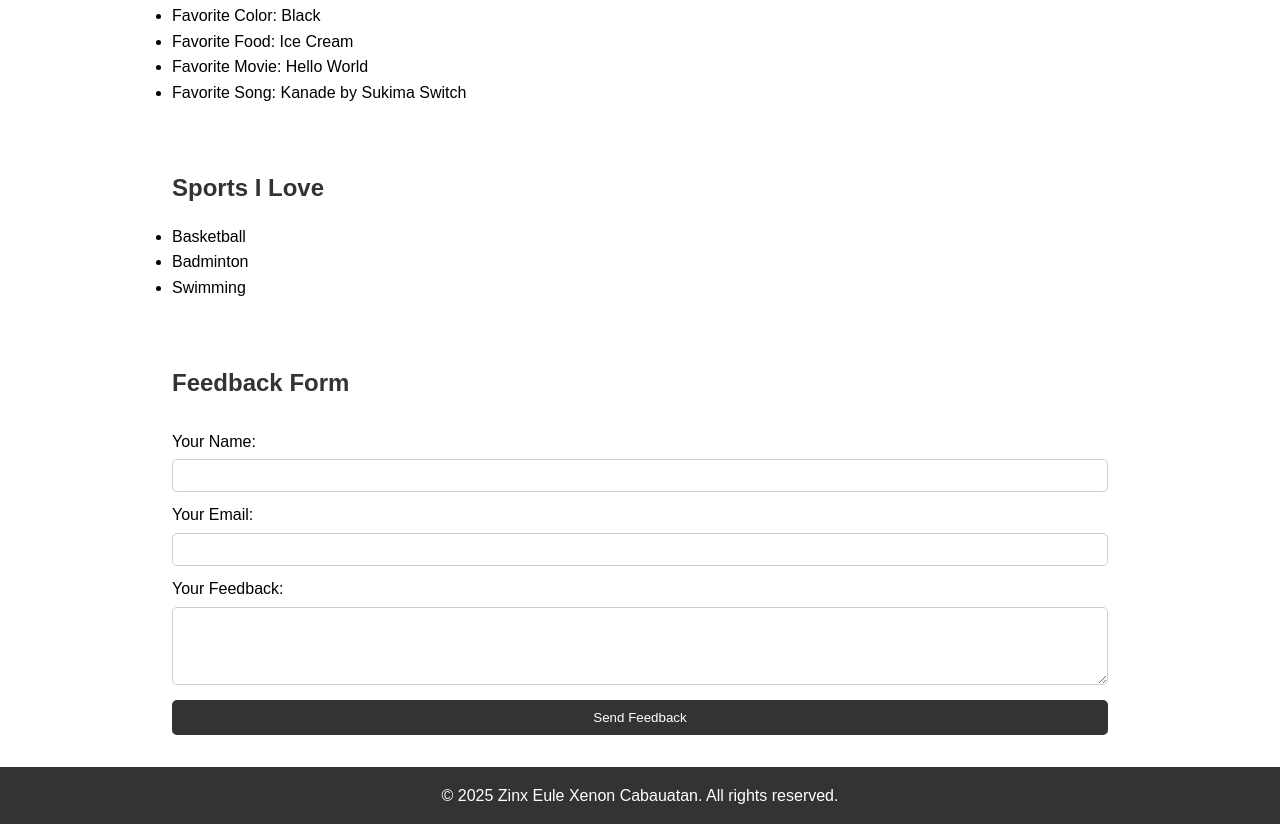
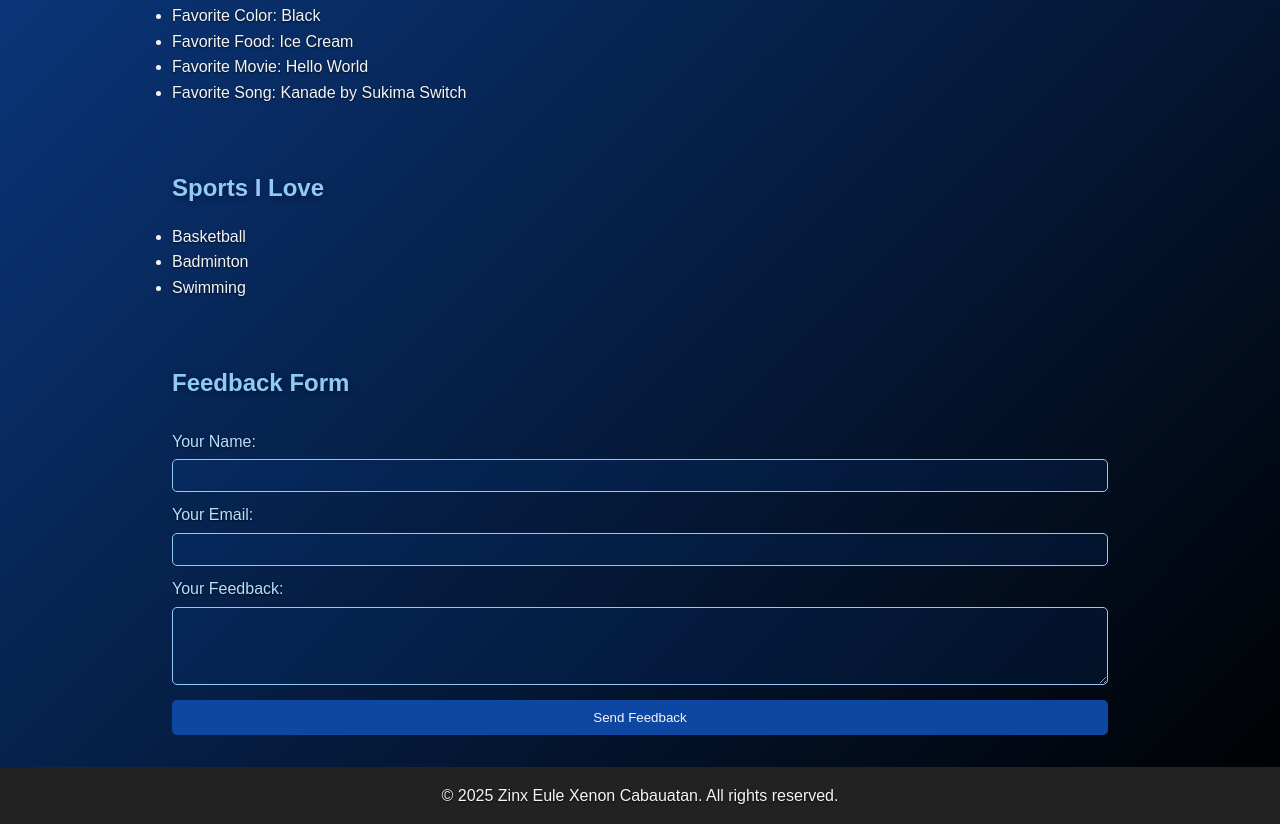
Before and after one commit to Noxxer-sys/cabauatan-bscs3c, a plain HTML site: page index.html in a window 1280 px wide. Shown: the part 707-1531 px from the top of the page. Drawn offline with Linux system fonts and the light colour scheme.

Commit message:
Update style.css

```diff
--- a/style.css
+++ b/style.css
@@ -7,6 +7,11 @@
 body {
     font-family: Arial, sans-serif;
     line-height: 1.6;
+    /* Gradient background: blue to black */
+    background: linear-gradient(135deg, #0d47a1 0%, #000 100%);
+    min-height: 100vh;
+    color: #f5f5f5; /* Light text for good contrast on dark backgrounds */
+    text-shadow: 0 1px 2px rgba(0,0,0,0.7); /* Enhance readability */
 }
 
 /* Navbar */
@@ -14,12 +19,13 @@ body {
     display: flex;
     justify-content: space-between;
     align-items: center;
-    background: #333;
+    background: #222;
     padding: 1rem;
 }
 .logo {
-    color: white;
+    color: #f5f5f5;
     font-size: 1.5rem;
+    text-shadow: 0 1px 2px rgba(0,0,0,0.7);
 }
 .nav-links {
     list-style: none;
@@ -29,11 +35,12 @@ body {
     margin-left: 20px;
 }
 .nav-links a {
-    color: white;
+    color: #f5f5f5;
     text-decoration: none;
+    transition: color 0.2s;
 }
 .nav-links a:hover {
-    color: #00bcd4;
+    color: #90caf9;
 }
 
 /* Sections */
@@ -41,10 +48,12 @@ body {
     padding: 2rem;
     max-width: 1000px;
     margin: auto;
+    color: #f5f5f5;
 }
 .section h2 {
     margin-bottom: 1rem;
-    color: #333;
+    color: #90caf9; /* Lighter blue for contrast */
+    text-shadow: 0 2px 6px rgba(0,0,0,0.4);
 }
 
 /* Profile */
@@ -58,6 +67,7 @@ body {
     height: 150px;
     object-fit: cover;
     border-radius: 50%;
+    border: 3px solid #90caf9;
 }
 
 /* Feedback Form */
@@ -67,33 +77,43 @@ body {
 }
 .feedback label {
     margin-top: 10px;
+    color: #bbdefb;
 }
 .feedback input,
 .feedback textarea {
     padding: 8px;
     margin-top: 5px;
-    border: 1px solid #ccc;
+    border: 1px solid #90caf9;
     border-radius: 5px;
+    background: rgba(13,71,161,0.15);
+    color: #f5f5f5;
+}
+.feedback input::placeholder,
+.feedback textarea::placeholder {
+    color: #b0bec5;
 }
 .feedback button {
     margin-top: 15px;
     padding: 10px;
     border: none;
-    background: #333;
-    color: white;
+    background: #0d47a1;
+    color: #f5f5f5;
     border-radius: 5px;
     cursor: pointer;
+    transition: background 0.2s;
 }
 .feedback button:hover {
-    background: #00bcd4;
+    background: #90caf9;
+    color: #000;
 }
 
 /* Footer */
 footer {
-    background: #333;
-    color: white;
+    background: #222;
+    color: #f5f5f5;
     text-align: center;
     padding: 1rem;
+    text-shadow: 0 1px 2px rgba(0,0,0,0.7);
 }
 
 /* Responsive Design */
```
